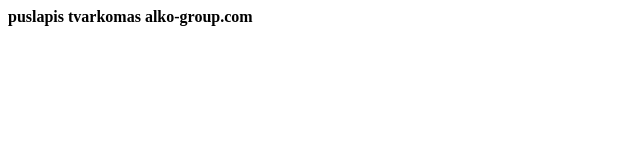
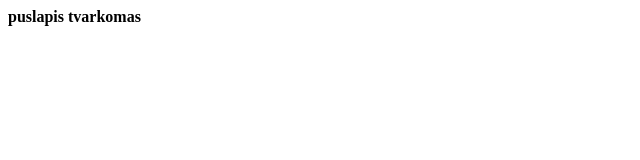
Before and after one commit to gosalt1232/gosalt, a plain HTML site: page index.html in a window 1280 px wide. Shown: the whole page, without its empty margins (0-640 px from the left). Drawn offline with Linux system fonts and the light colour scheme.

Commit message:
Update index.html

```diff
--- a/index.html
+++ b/index.html
@@ -1,4 +1,3 @@
 <html>
-<p><strong>puslapis tvarkomas
-  alko-group.com</strong></p>
+<p><strong>puslapis tvarkomas</strong></p>
 </html>
```
